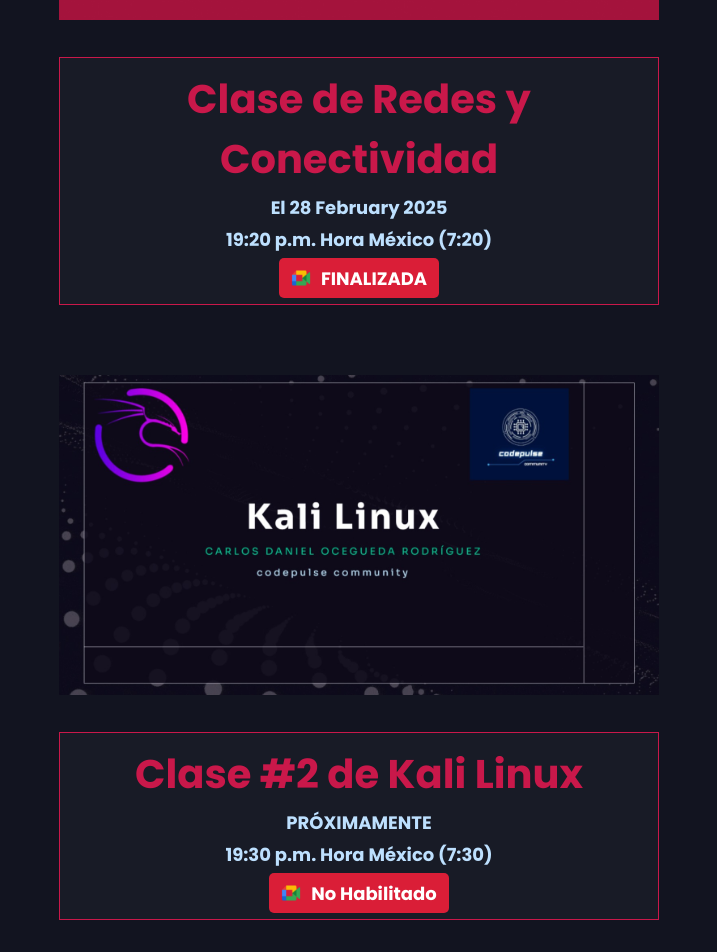
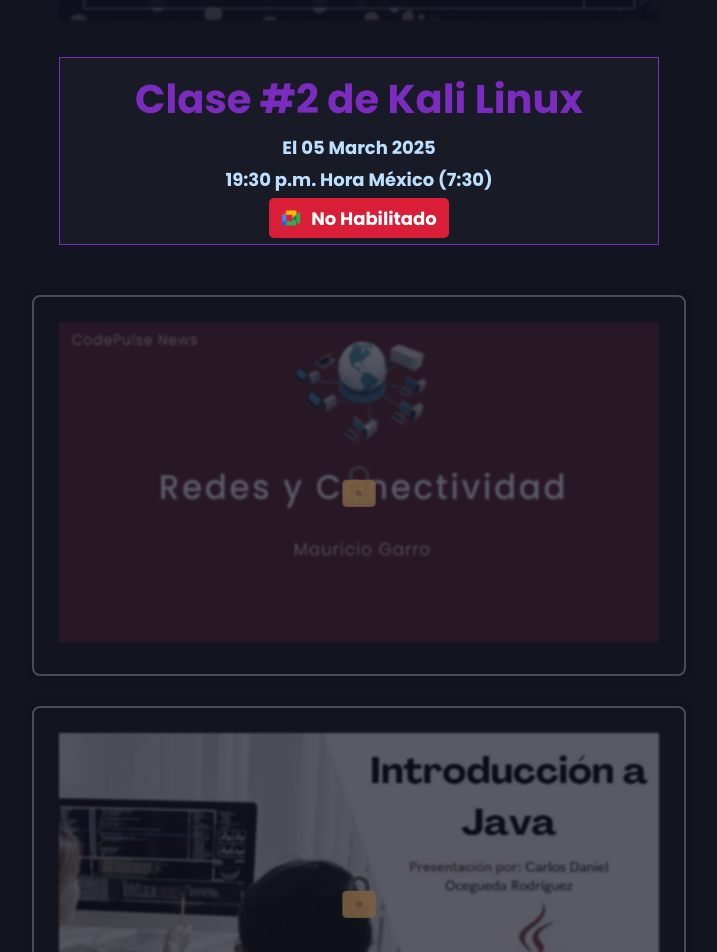
Before and after one commit to Mauricio2202/codenews, a React (Vite) app: page / in a window 1280 px wide. Shown: the part 1380-2332 px from the top of the page, without its empty margins (281-998 px from the left). Built offline with nearby package versions, Linux system fonts and the light colour scheme; a web font is replaced by a local one.

Commit message:
Habilitando anuncio clase Linux #2

```diff
--- a/src/components/Clases.css
+++ b/src/components/Clases.css
@@ -35,7 +35,7 @@
     transition: filter 0.3s ease, opacity 0.3s ease, transform 0.3s ease;
 }
 .classTitle {
-    color: #c9184a;
+    color: #7b2cbf;
     font-size: 40px;
 }
 .classTitle::selection {
@@ -48,7 +48,7 @@
     box-shadow: 0 0 20px rgba(0, 255, 255, 0.6);
     border-radius: 8px;
 }
-.cs-i, .java-i, .react-i, .javascript-i, .ingenieria-i, .kali-i, .python-i, .javai-i {
+.cs-i, .java-i, .react-i, .javascript-i, .ingenieria-i, .kali-i, .python-i, .redes-i, .javai-i {
     filter: blur(1px);
     opacity: 0.5;
     pointer-events: none;
@@ -102,11 +102,11 @@
     width: 600px;
     position: relative;
     left: 20px;
-    border: 1px solid #c9184a;
+    border: 1px solid #7b2cbf;
 }
 .react-class-countdown:hover {
     transition: 0.4s;
-    box-shadow: 10px 10px 0px #c9184a;
+    box-shadow: 10px 10px 0px #7b2cbf;
 }
 .react-class-countdown p {
     margin: 5px 0;
--- a/src/components/Clases.jsx
+++ b/src/components/Clases.jsx
@@ -20,7 +20,7 @@
     const [modalOpen, setModalOpen] = useState(false);
 
     useEffect(() => {
-        const targetDate = new Date('2025-02-28T00:00:00');
+        const targetDate = new Date('2025-03-05T00:00:00');
         setClassDate(format(targetDate, 'dd MMMM yyyy'));
         const interval = setInterval(() => {
             setTimeLeft(formatDistanceToNow(targetDate, { addSuffix: true }));
@@ -33,31 +33,26 @@
             <h1 className='title-news'>Anuncio de próximas clases</h1>
             <section className="clases">
                 <div className="class">
-                <div className="react-class-container">
-                        <img src={RedesClass} alt="redes-class" className='class-new redes-i' />
-                        <div className="react-class-countdown">
-                            <p className='classTitle'><strong>Clase de Redes y Conectividad</strong></p>
-                            {/* <p className='text-date'>EN VIVO</p> */}
-                            <p>El {classDate}</p>
-                            <p>19:20 p.m. Hora México (7:20)</p>
-                            <a href="#" className="enlace-meet" onClick={(e) => { e.preventDefault(); setModalOpen(true); }}>
-                                <img src={Meet} alt="meet" className='meetIcon' />
-                                <p className='join'>FINALIZADA</p>
-                            </a>
-                        </div>
-                    </div>
+
                     <div className="react-class-container">
                         <img src={ KaliClass } alt="kali-class" className='class-new redes-i' />
                         <div className="react-class-countdown">
                             <p className='classTitle'><strong>Clase #2 de Kali Linux</strong></p>
-                            <p>PRÓXIMAMENTE</p>
-                            {/* <p>El {classDate}</p>  */}
+                            <p>El {classDate}</p>
                             <p>19:30 p.m. Hora México (7:30)</p>
                             <a href="#" className="enlace-meet" onClick={(e) => { e.preventDefault(); setModalOpen(true); }}>
                                 <img src={Meet} alt="meet" className='meetIcon' />
                                 <p className='join'>No Habilitado</p>
                             </a>
                         </div>
+                    </div>
+                    <div className="lock-wrapper">
+                        <img src={ RedesClass } alt="redes-class" className='class-new redes-i' />
+                        <img src={Block} alt="block" className="block-icon" />
+                    </div>
+                    <div className="lock-wrapper">
+                        <img src={ JavaIntroClass } alt="kali-class" className='class-new javai-i' />
+                        <img src={Block} alt="block" className="block-icon" />
                     </div>
                     <div className="lock-wrapper">
                         <img src={ JavaIntroClass } alt="kali-class" className='class-new javai-i' />
```
